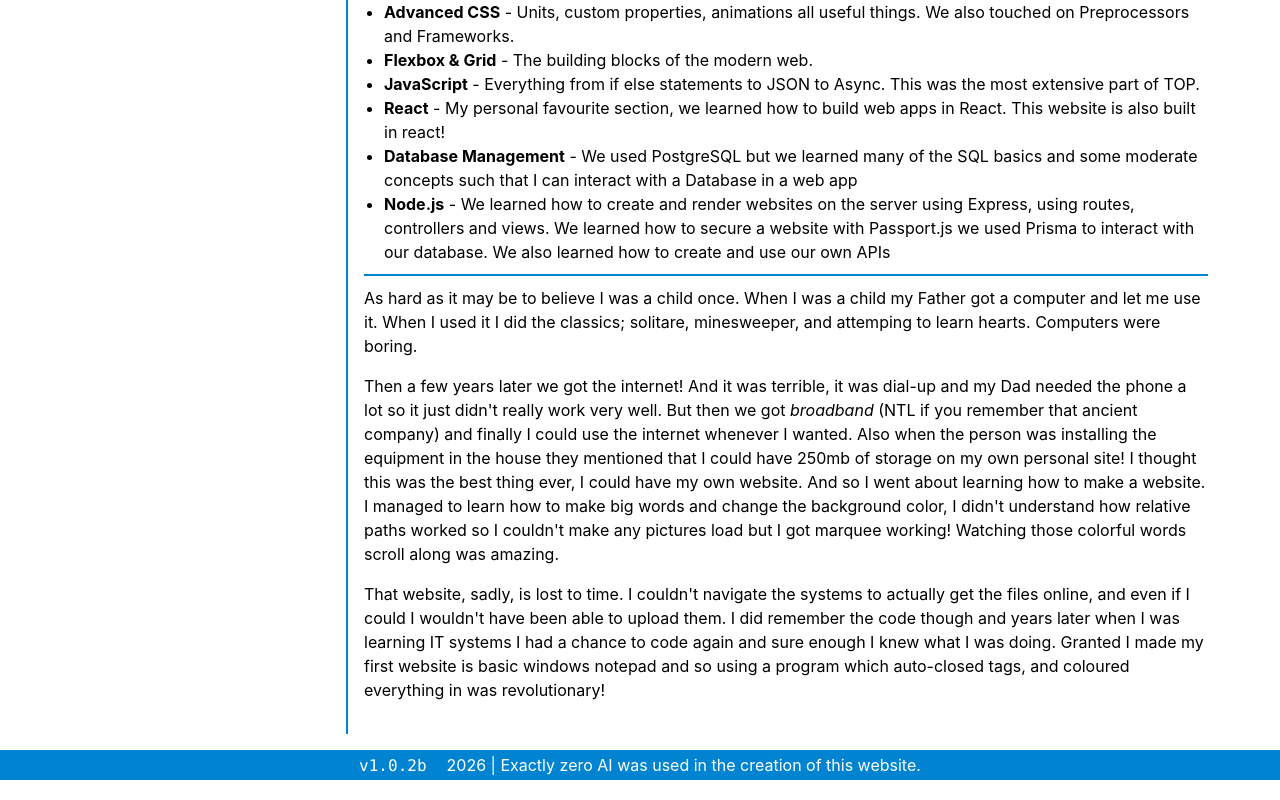
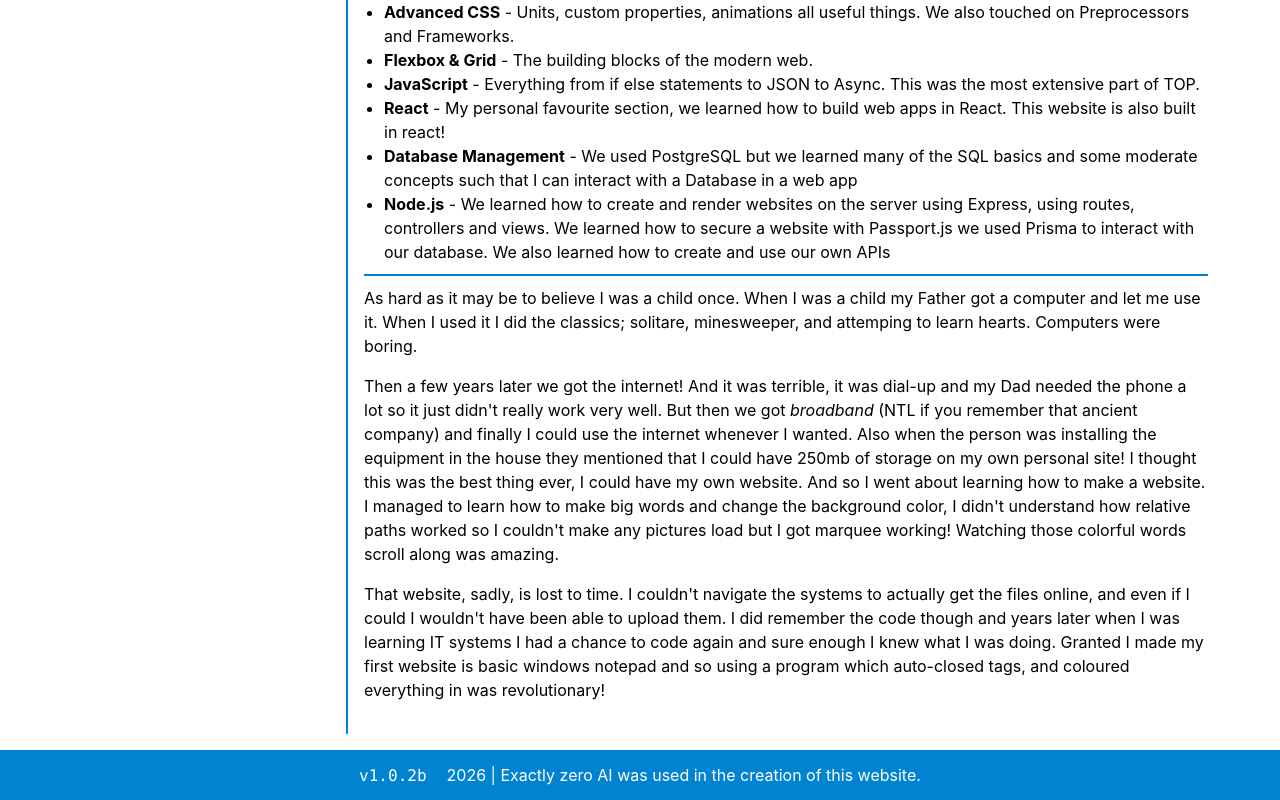
Before and after one commit to rob-jones-dev/personal-site, a React (Vite) app: page /about in a window 1280 px wide. Shown: the part 912-1712 px from the top of the page. Built offline with nearby package versions, Linux system fonts and the light colour scheme.

Commit message:
Footer positioning fix and styling updates

```diff
--- a/src/Footer.jsx
+++ b/src/Footer.jsx
@@ -1,6 +1,6 @@
 export default function Footer() {
     return(
-        <footer className="bg-sky-600 flex justify-center items-center">
+        <footer className="bg-sky-600 flex justify-center items-center mt-auto">
             <p>
                 <span className="font-mono mr-5">v1.0.2b</span>
                 2026 | Exactly zero AI was used in the creation of this website.
--- a/src/index.css
+++ b/src/index.css
@@ -15,6 +15,12 @@
 	100% {
 		background-position: 0% 50%;
 	}
+}
+
+#root {
+    min-height: 100vh;
+    display: flex;
+    flex-direction: column;
 }
 
 header {
@@ -78,7 +84,7 @@ header figcaption {
 footer {
     color: #fff;
     width: 100%;
-    min-height: 30px;
+    min-height: 50px;
 }
 
 .about-container section{
```
